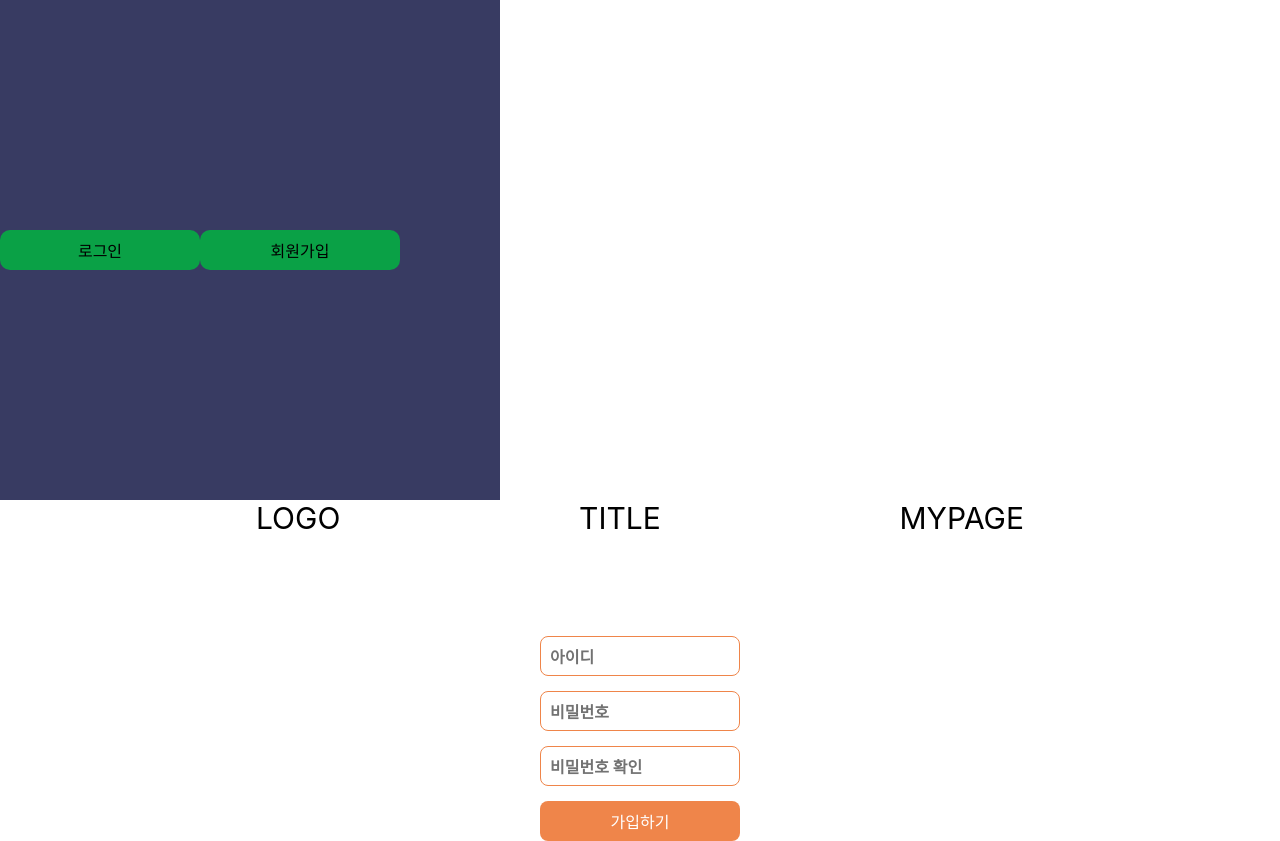
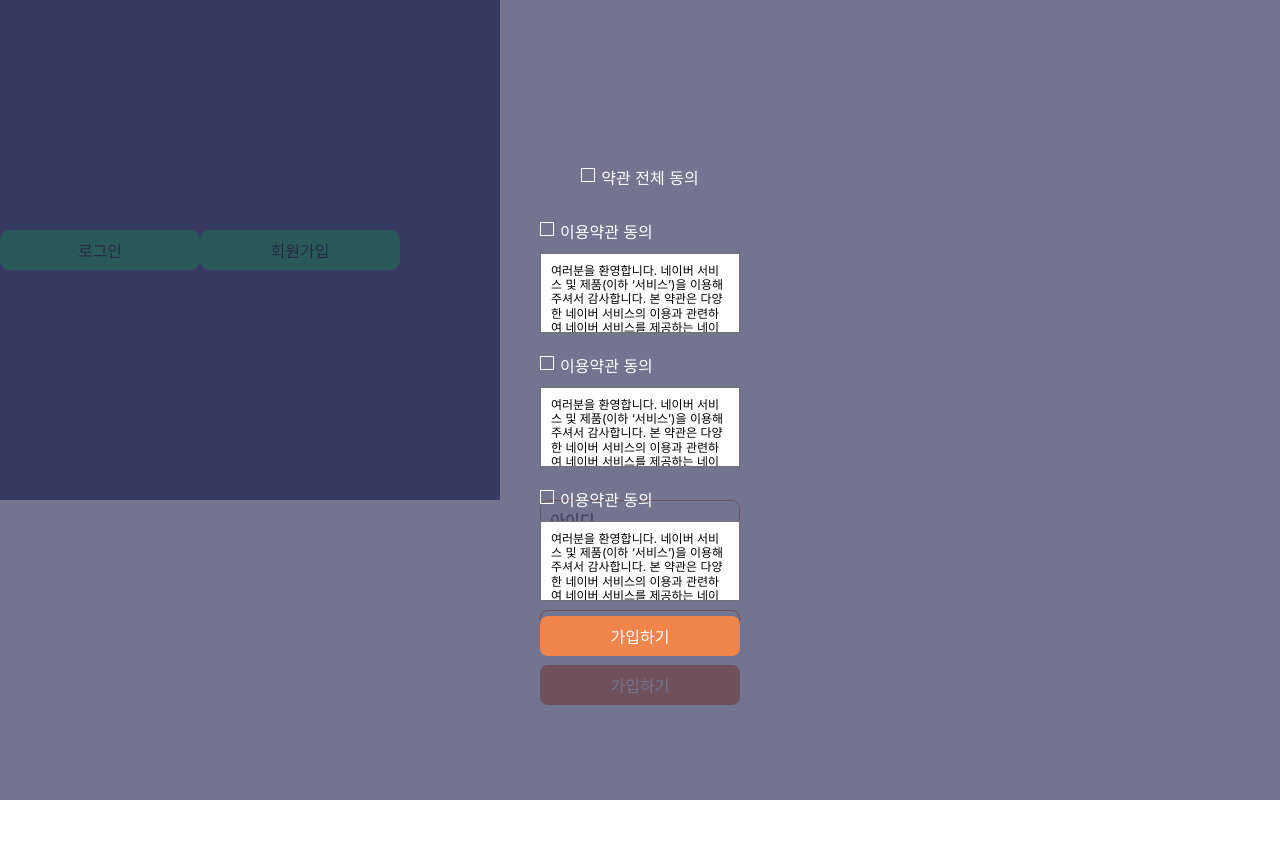
Before and after one commit to kirby-project-2023/carrot_project, a React (Create React App) app: page / in a window 1280 px wide. After the commit the page ends 800 px from the top, so only its background shows below. Built offline with nearby package versions, Linux system fonts and the light colour scheme; a web font is replaced by a local one.

Commit message:
feat: Join.js 모달 컴포넌트 추가, global css 수정

```diff
--- a/src/App.js
+++ b/src/App.js
@@ -2,7 +2,6 @@ import './styles/variable.css';
 import styled from 'styled-components';
 import GlobalStyle from './styles/GlobalStyle';
 import { Fragment } from 'react';
-import Guide from './components/Guide'
 import Index from './components/Index'
 import Join from './components/Join'
 
--- a/src/components/Join.js
+++ b/src/components/Join.js
@@ -1,28 +1,76 @@
 import React, { Fragment } from 'react'
 import styled from 'styled-components';
 
-const ExampleBox = styled.div`
+// Private Check
+const PrivateWrap = styled.div`
     display: flex;
-    justify-content: space-between;
+    flex-direction: column;
     align-items: center;
-    margin-bottom: var(--gap-sm);
-    max-width: 768px;
-    margin: 0 auto 100px;
-    @media (max-width: 768px){
-        width: 100%;
-        padding: 0 var(--gap-md);
+    justify-content: center;
+    position: fixed;
+    left: 50%;
+    top: 50%;
+    transform: translate(-50%,-50%);
+    width: 100%; height: 100%;
+    /* max-width: var(--max-w-pc); */
+    &:after {
+        content: '';
+        position: absolute;
+        left: 0; right: 0; top: 0; bottom: 0;
+        background: var(--night);
+        opacity: .7;
     }
 `;
-const ExampleP = styled.div`
-    font-size: 30px;
-    text-transform: uppercase;
-    @media (max-width: 768px){
-        background: var(--green);
-        color: #fff;
+const PrivateBox = styled.div`
+    position: relative;
+    z-index: 1;
+`;
+const PrivateCheck = styled.input`
+    position: relative;
+    opacity: 0;
+    visibility: hidden;
+`;
+const PrivateLabel = styled.label`
+    position: relative;
+    padding-left: 20px;
+    display: block;
+    margin-bottom: var(--gap-sm);
+    color: var(--white);
+    cursor: pointer;
+    &:after {
+        content: '';
+        position: absolute;
+        left: 0; top: 3px; width: 12px; height: 12px; border: 1px solid var(--white);
+    }
+    &:before {
+        content: '';
+        position: absolute;
+        z-index: 1;
+        left: 2px; top: 4px; width: 7px; height: 5px;
+        border-bottom: 2px solid #fff;
+        border-left: 2px solid #fff;
+        transform: rotate(-45deg);
+        opacity: 0;
+    }
+    ${PrivateCheck}:checked ~ &:after {
+        background: var(--maincolor);
+        border-color: var(--maincolor);
+    }
+    ${PrivateCheck}:checked ~ &:before {
+        opacity: 1;
     }
 `;
-
-
+const PrivateTextarea = styled.div`
+    border: 1px solid var(--gray);
+    width: var(--ip-big-w);
+    height: calc(var(--ip-big-h) * 2);
+    overflow-y: scroll;
+    padding: var(--gap-sm);
+    font-size: var(--fz-sm);
+    line-height: 1.2;
+    background: #fff;
+`;
+// Join Form
 const JoinForm = styled.form`
     display: flex;
     flex-direction: column;
@@ -67,6 +115,7 @@ const JoinLabel = styled.label`
     };
 `;
 const JoinBtn = styled.button`
+    position: relative;
     width: var(--ip-big-w);
     height: var(--ip-big-h);
     text-align: center;
@@ -78,46 +127,69 @@ const JoinBtn = styled.button`
     &:hover {
         box-shadow: var(--shadow);
         transition: var(--trans);
+    };
+    ${PrivateWrap} > & {
+        z-index: 10;
+        margin-top: var(--gap-md)
     }
 `;
 
-const privateData = () => {
-    const arr = []
+
+
+const PrivateData = () => {
     return (
-        <div>
-            <div>
-                <input type='checkbox' className='total'></input>
-            </div>
-            <div>
-                <input type='checkbox' className='total'></input>
-            </div>
-            <div>
-                <input type='checkbox' className='total'></input>
-            </div>
-            <div>
-                <input type='checkbox' className='total'></input>
-            </div>
-            <div>
-                <input type='checkbox' className='total'></input>
-            </div>
-            <div>
-                <input type='checkbox' className='total'></input>
-            </div>
-        </div>
+        <PrivateWrap>
+            <PrivateBox>
+                <PrivateCheck type='checkbox' id='privateCheckAll' title='privateCheckAll' />
+                <PrivateLabel for='privateCheckAll'>약관 전체 동의</PrivateLabel>
+            </PrivateBox>
+            <PrivateBox>
+                <PrivateCheck type='checkbox' id='privateCheck1' title='privateCheck1' required />
+                <PrivateLabel for='privateCheck1'>이용약관 동의</PrivateLabel>
+                <PrivateTextarea>
+                    여러분을 환영합니다.
+                    네이버 서비스 및 제품(이하 ‘서비스’)을 이용해 주셔서 감사합니다. 본 약관은 다양한 네이버 서비스의 이용과 관련하여 네이버 서비스를 제공하는 네이버 주식회사(이하 ‘네이버’)와 이를 이용하는 네이버 서비스 회원(이하 ‘회원’) 또는 비회원과의 관계를 설명하며, 아울러 여러분의 네이버 서비스 이용에 도움이 될 수 있는 유익한 정보를 포함하고 있습니다.
+                    네이버 서비스를 이용하시거나 네이버 서비스 회원으로 가입하실 경우 여러분은 본 약관 및 관련 운영 정책을 확인하거나 동의하게 되므로, 잠시 시간을 내시어 주의 깊게 살펴봐 주시기 바랍니다.
+                    다양한 네이버 서비스를 즐겨보세요.
+                    네이버는 www.naver.com을 비롯한 네이버 도메인의 웹사이트 및 응용프로그램(어플리케이션, 앱)을 통해 정보 검색, 다른 이용자와의 커뮤니케이션, 콘텐츠 제공, 상품 쇼핑 등 여러분의 생활에 편리함을 더할 수 있는 다양한 서비스를 제공하고 있습니다.
+                    여러분은 PC, 휴대폰 등 인터넷 이용이 가능한 각종 단말기를 통해 각양각색의 네이버 서비스를 자유롭게 이용하실 수 있으며, 개별 서비스들의 구체적인 내용은 각 서비스 상의 안내, 공지사항, 네이버 웹고객센터(이하 ‘고객센터’) 도움말 등에서 쉽게 확인하실 수 있습니다.
+                    네이버는 기본적으로 여러분 모두에게 동일한 내용의 서비스를 제공합니다. 다만, '청소년보호법' 등 관련 법령이나 기타 개별 서비스 제공에서의 특별한 필요에 의해서 연령 또는 일정한 등급을 기준으로 이용자를 구분하여 제공하는 서비스의 내용, 이용 시간, 이용 횟수 등을 다르게 하는 등 일부 이용을 제한하는 경우가 있습니다. 자세한 내용은 역시 각 서비스 상의 안내, 공지사항, 고객센터 도움말 등에서 확인하실 수 있습니다.
+                </PrivateTextarea>
+            </PrivateBox>
+            <PrivateBox>
+                <PrivateCheck type='checkbox' id='privateCheck2' title='privateCheck2' required />
+                <PrivateLabel for='privateCheck2'>이용약관 동의</PrivateLabel>
+                <PrivateTextarea>
+                    여러분을 환영합니다.
+                    네이버 서비스 및 제품(이하 ‘서비스’)을 이용해 주셔서 감사합니다. 본 약관은 다양한 네이버 서비스의 이용과 관련하여 네이버 서비스를 제공하는 네이버 주식회사(이하 ‘네이버’)와 이를 이용하는 네이버 서비스 회원(이하 ‘회원’) 또는 비회원과의 관계를 설명하며, 아울러 여러분의 네이버 서비스 이용에 도움이 될 수 있는 유익한 정보를 포함하고 있습니다.
+                    네이버 서비스를 이용하시거나 네이버 서비스 회원으로 가입하실 경우 여러분은 본 약관 및 관련 운영 정책을 확인하거나 동의하게 되므로, 잠시 시간을 내시어 주의 깊게 살펴봐 주시기 바랍니다.
+                    다양한 네이버 서비스를 즐겨보세요.
+                    네이버는 www.naver.com을 비롯한 네이버 도메인의 웹사이트 및 응용프로그램(어플리케이션, 앱)을 통해 정보 검색, 다른 이용자와의 커뮤니케이션, 콘텐츠 제공, 상품 쇼핑 등 여러분의 생활에 편리함을 더할 수 있는 다양한 서비스를 제공하고 있습니다.
+                    여러분은 PC, 휴대폰 등 인터넷 이용이 가능한 각종 단말기를 통해 각양각색의 네이버 서비스를 자유롭게 이용하실 수 있으며, 개별 서비스들의 구체적인 내용은 각 서비스 상의 안내, 공지사항, 네이버 웹고객센터(이하 ‘고객센터’) 도움말 등에서 쉽게 확인하실 수 있습니다.
+                    네이버는 기본적으로 여러분 모두에게 동일한 내용의 서비스를 제공합니다. 다만, '청소년보호법' 등 관련 법령이나 기타 개별 서비스 제공에서의 특별한 필요에 의해서 연령 또는 일정한 등급을 기준으로 이용자를 구분하여 제공하는 서비스의 내용, 이용 시간, 이용 횟수 등을 다르게 하는 등 일부 이용을 제한하는 경우가 있습니다. 자세한 내용은 역시 각 서비스 상의 안내, 공지사항, 고객센터 도움말 등에서 확인하실 수 있습니다.
+                </PrivateTextarea>
+            </PrivateBox>
+            <PrivateBox>
+                <PrivateCheck type='checkbox' id='privateCheck3' title='privateCheck3' required />
+                <PrivateLabel for='privateCheck3'>이용약관 동의</PrivateLabel>
+                <PrivateTextarea>
+                    여러분을 환영합니다.
+                    네이버 서비스 및 제품(이하 ‘서비스’)을 이용해 주셔서 감사합니다. 본 약관은 다양한 네이버 서비스의 이용과 관련하여 네이버 서비스를 제공하는 네이버 주식회사(이하 ‘네이버’)와 이를 이용하는 네이버 서비스 회원(이하 ‘회원’) 또는 비회원과의 관계를 설명하며, 아울러 여러분의 네이버 서비스 이용에 도움이 될 수 있는 유익한 정보를 포함하고 있습니다.
+                    네이버 서비스를 이용하시거나 네이버 서비스 회원으로 가입하실 경우 여러분은 본 약관 및 관련 운영 정책을 확인하거나 동의하게 되므로, 잠시 시간을 내시어 주의 깊게 살펴봐 주시기 바랍니다.
+                    다양한 네이버 서비스를 즐겨보세요.
+                    네이버는 www.naver.com을 비롯한 네이버 도메인의 웹사이트 및 응용프로그램(어플리케이션, 앱)을 통해 정보 검색, 다른 이용자와의 커뮤니케이션, 콘텐츠 제공, 상품 쇼핑 등 여러분의 생활에 편리함을 더할 수 있는 다양한 서비스를 제공하고 있습니다.
+                    여러분은 PC, 휴대폰 등 인터넷 이용이 가능한 각종 단말기를 통해 각양각색의 네이버 서비스를 자유롭게 이용하실 수 있으며, 개별 서비스들의 구체적인 내용은 각 서비스 상의 안내, 공지사항, 네이버 웹고객센터(이하 ‘고객센터’) 도움말 등에서 쉽게 확인하실 수 있습니다.
+                    네이버는 기본적으로 여러분 모두에게 동일한 내용의 서비스를 제공합니다. 다만, '청소년보호법' 등 관련 법령이나 기타 개별 서비스 제공에서의 특별한 필요에 의해서 연령 또는 일정한 등급을 기준으로 이용자를 구분하여 제공하는 서비스의 내용, 이용 시간, 이용 횟수 등을 다르게 하는 등 일부 이용을 제한하는 경우가 있습니다. 자세한 내용은 역시 각 서비스 상의 안내, 공지사항, 고객센터 도움말 등에서 확인하실 수 있습니다.
+                </PrivateTextarea>
+            </PrivateBox>
+            <JoinBtn>가입하기</JoinBtn>
+        </PrivateWrap>
     )
 }
 
 const Join = () => {
     return (
-        <Fragment>
         <div className='wrap'>
-
-                <ExampleBox>
-                    <ExampleP>logo</ExampleP>
-                    <ExampleP>title</ExampleP>
-                    <ExampleP>mypage</ExampleP>
-                </ExampleBox>
-
             <JoinForm action='' method='get'>
                 <JoinBox>
                     <JoinIp type='text' title='joinId' id='joinId' required />
@@ -133,8 +205,8 @@ const Join = () => {
                 </JoinBox>
                 <JoinBtn>가입하기</JoinBtn>
             </JoinForm>
+            <PrivateData/>
         </div>
-        </Fragment>
     )
 }
 
--- a/src/styles/variable.css
+++ b/src/styles/variable.css
@@ -1,14 +1,36 @@
 @import url(fonts.css);
 :root {
-  /* font */
-  --font-peace:   'PyeongChangPeace-Bold';
-  --font-gangwon: 'GangwonEdu_OTFBoldA';
+  /* display */
+  --max-w-pc: 768px;
+  --max-w-mo: 375px;
+
+  /* input */
+  --ip-big-w: 200px;
+  --ip-big-h: 40px;
+  --ip-big-p: 0 10px;
+
+  /* textarea */
+  --text-w: 400px;
+  --text-h: 300px;
+
+  /* button */
+  --btn-big-w: 200px;
+  --btn-big-h: 40px;
+  --btn-sm-w: 95px;
+  --btn-sm-h: 40px;
+
+  /* label */
+  --label-w: 150px;
 
   /* gap */
   --gap-large: 30px;
   --gap-big:   20px;
   --gap-md:    15px;
   --gap-sm:    10px;
+
+  /* font */
+  --font-peace:   'PyeongChangPeace-Bold';
+  --font-gangwon: 'GangwonEdu_OTFBoldA';
 
   /* font-size */
   --fz-large: 30px;
@@ -19,21 +41,6 @@
   /* border-radius */
   --bd-rd-big: 10px;
   --bd-rd-sm: 8px;
-
-  /* form elements layout */
-  --ip-big-w: 200px;
-  --ip-big-h: 40px;
-  --ip-big-p: 0 10px;
-
-  --text-w: 400px;
-  --text-h: 300px;
-
-  --btn-big-w: 200px;
-  --btn-big-h: 40px;
-  --btn-sm-w: 95px;
-  --btn-sm-h: 40px;
-
-  --label-w: 150px;
 
   /* animation */
   --trans: .4s;
```
Lines whose indentation alone changed are shown as unchanged.
